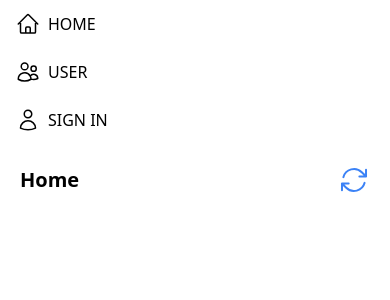
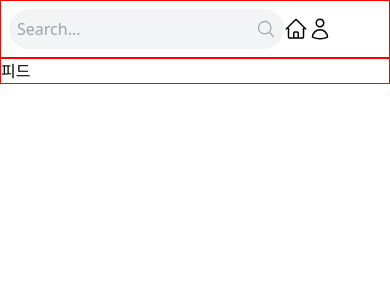
Before and after one commit to swssbw/sns, a Next.js app: page / in a window 390 px wide. Shown: the top 300 px of the page. Built offline with nearby package versions, Linux system fonts and the light colour scheme.

Commit message:
헤더 추가, 반응형 작업

```diff
--- a/components/Feed.tsx
+++ b/components/Feed.tsx
@@ -3,12 +3,13 @@ import { ArrowPathIcon } from "@heroicons/react/24/solid";
 
 const Feed = () => {
   return (
-    <div className="flex items-center justify-between">
-      <div className="p-5 pb-0 text-xl font-bold">Home</div>
+    <div className="flex items-center justify-between col-span-3 lg:col-span-2" style={{ border: "1px solid red" }}>
+      {/* <div className="p-5 pb-0 text-xl font-bold">Home</div>
       <ArrowPathIcon
         className="h-8 w-8 cursor-pointer mr-5 mt-5 text-blue-500
         transition-all duration-500 ease-out hover:rotate-180 active:scale-125"
-      />
+      /> */}
+      피드
     </div>
   );
 };
--- /dev/null
+++ b/components/Header.tsx
@@ -0,0 +1,17 @@
+import React from "react";
+import { HomeIcon, UserIcon, UsersIcon, MagnifyingGlassIcon } from "@heroicons/react/24/outline";
+
+const Header = () => {
+  return (
+    <div className="flex p-2 items-center col-span-1 " style={{ border: "1px solid red" }}>
+      <div className="flex items-center space-x-2 bg-gray-100 p-2 rounded-full">
+        <input type="text" placeholder="Search..." className="bg-transparent outline-none flex-1" />
+        <MagnifyingGlassIcon className="h-5 w-5 text-gray-400" />
+      </div>
+      <HomeIcon className="h-6 w-6" />
+      <UserIcon className="h-6 w-6" />
+    </div>
+  );
+};
+
+export default Header;
--- a/components/Sidebar.tsx
+++ b/components/Sidebar.tsx
@@ -4,10 +4,12 @@ import SidebarRow from "./SidebarRow";
 
 const Sidebar = () => {
   return (
-    <div className="flex flex-col">
-      <SidebarRow title="HOME" Icon={HomeIcon} />
+    <div className="flex flex-col lg:visible lg:col-span-1 invisible" style={{ border: "1px solid red" }}>
+      {/* <SidebarRow title="HOME" Icon={HomeIcon} />
       <SidebarRow title="USER" Icon={UsersIcon} />
-      <SidebarRow title="SIGN IN" Icon={UserIcon} />
+      <SidebarRow title="SIGN IN" Icon={UserIcon} /> */}
+      {/* 친구추천 */}
+      친구추천
     </div>
   );
 };
--- a/pages/index.tsx
+++ b/pages/index.tsx
@@ -2,21 +2,31 @@ import type { NextPage } from "next";
 import Head from "next/head";
 import Image from "next/image";
 import Feed from "../components/Feed";
+import Header from "../components/Header";
 import Sidebar from "../components/Sidebar";
 
 const Home: NextPage = () => {
   return (
-    <div className="">
+    <div>
       <Head>
         <title>짹짹이</title>
       </Head>
 
       <main>
-        {/* sidebar */}
-        <Sidebar />
-        {/* feed */}
-        <Feed />
-        {/* widgets */}
+        <Header />
+        <div
+          className="
+          grid grid-cols-3
+          xs:max-w-md
+          sm:max-w-lg
+          md:max-w-2xl
+          lg:max-w-5xl
+          mx-auto
+          max-h-screen overflow-hidden"
+        >
+          <Feed />
+          <Sidebar />
+        </div>
       </main>
     </div>
   );
--- a/tailwind.config.js
+++ b/tailwind.config.js
@@ -1,11 +1,23 @@
 /** @type {import('tailwindcss').Config} */
 module.exports = {
-  content: [
-    './pages/**/*.{js,ts,jsx,tsx}',
-    './components/**/*.{js,ts,jsx,tsx}',
-  ],
+  content: ["./pages/**/*.{js,ts,jsx,tsx}", "./components/**/*.{js,ts,jsx,tsx}"],
   theme: {
-    extend: {},
+    screens: {
+      xs: "440px",
+      // => @media (min-width: 440px) { ... }
+
+      sm: "640px",
+      // => @media (min-width: 640px) { ... }
+
+      md: "768px",
+      // => @media (min-width: 768px) { ... }
+
+      lg: "1024px",
+      // => @media (min-width: 1024px) { ... }
+
+      xl: "1280px",
+      // => @media (min-width: 1280px) { ... }
+    },
   },
   plugins: [],
-}
+};
```
